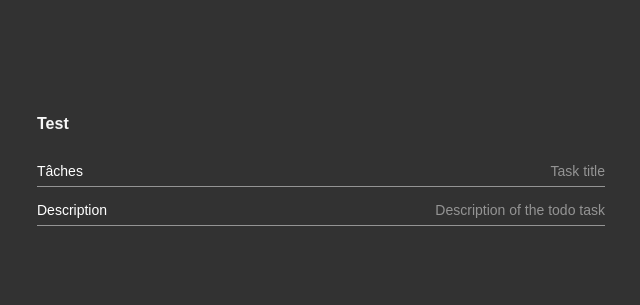
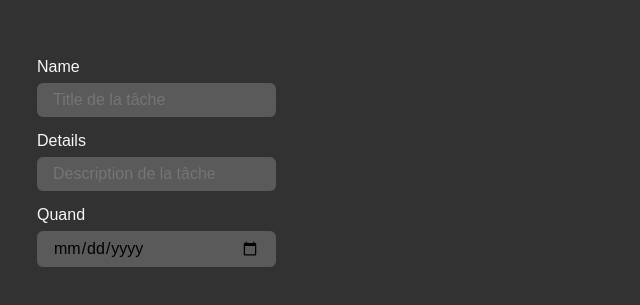
Before and after one commit to Pierrelgx/toDoList, a React (Create React App) app: page / in a window 1280 px wide. Shown: the part 229-534 px from the top of the page, without its empty margins (319-959 px from the left). Built offline with nearby package versions, Linux system fonts and the light colour scheme.

Commit message:
update Upsert Styles and in .tsx

```diff
--- a/src/App.tsx
+++ b/src/App.tsx
@@ -1,8 +1,8 @@
-// import { TodoUpsert } from 'components/TodoUpsert';
+import { TodoUpsert } from 'components/TodoUpsert';
 import React from 'react';
 import styled from "styled-components";
 // import { TodoList } from 'components/TodoList';
-import { TodoDetails } from 'components/TodoDetails';
+// import { TodoDetails } from 'components/TodoDetails';
 
 const AppWrapper = styled.div`
   display: flex;
@@ -16,9 +16,9 @@ function App() {
   return (
     <AppWrapper>
       {/* <TodoList /> */}
-      <TodoDetails />
+      {/* <TodoDetails /> */}
       {/* <TodoDetails data={{ id: 1, name: "test", description: "test2"}} /> */}
-      {/* <TodoUpsert /> */}
+      <TodoUpsert />
     </AppWrapper>
   );
 }
--- a/src/components/TodoUpsert/TodoUpsert.styles.tsx
+++ b/src/components/TodoUpsert/TodoUpsert.styles.tsx
@@ -1,6 +1,20 @@
 import styled from "styled-components";
 
-export const input = styled.div`
-    border: solid 1px black;
+export const WrapTitle = styled.div`
+    display: flex;
+    flex-direction: column;
+    margin-bottom: 8px;
+    color: ${(props) => props.theme.colors.cultured};
 
 `;
+
+export const WrapInput = styled.div`
+    display: flex;
+    flex-direction: column;
+    background-color: #5a5a5a;
+    margin-bottom: 16px;
+    color: ${(props) => props.theme.colors.cultured};
+    padding: 8px 16px;
+    border-radius: 6px;
+    width: 100%;
+`;
--- a/src/components/TodoUpsert/TodoUpsert.tsx
+++ b/src/components/TodoUpsert/TodoUpsert.tsx
@@ -1,4 +1,5 @@
 import { Container } from "components/Container";
+import { WrapTitle, WrapInput } from "./TodoUpsert.styles";
 
 /**
  * 1. Create edit page with an accessible form (with the correct semantic elements)
@@ -9,11 +10,33 @@ export const TodoUpsert = (): JSX.Element => {
   return (
     <>
       <Container>
+
         <form>
-          <label>Name</label><br />
-          <input type="text" placeholder="Title de la tâche" required />
-          <label>Details</label>
-          <input type="text" placeholder="Description de la tâche" required />
+          <WrapTitle>
+            <label>Name <br /></label>
+          </WrapTitle>
+
+          <WrapInput>
+            <input type="text" placeholder="Title de la tâche" required />
+          </WrapInput>
+
+          <WrapTitle>
+            <label>Details <br /></label>
+          </WrapTitle>
+
+          <WrapInput>
+            <input type="text" placeholder="Description de la tâche" required />
+          </WrapInput>
+
+          <WrapTitle>
+            <label>Quand <br /></label>
+          </WrapTitle>
+
+          <WrapInput>
+            <input type="date" required />
+          </WrapInput>
+
+
         </form>
       </Container>
     </>
```
